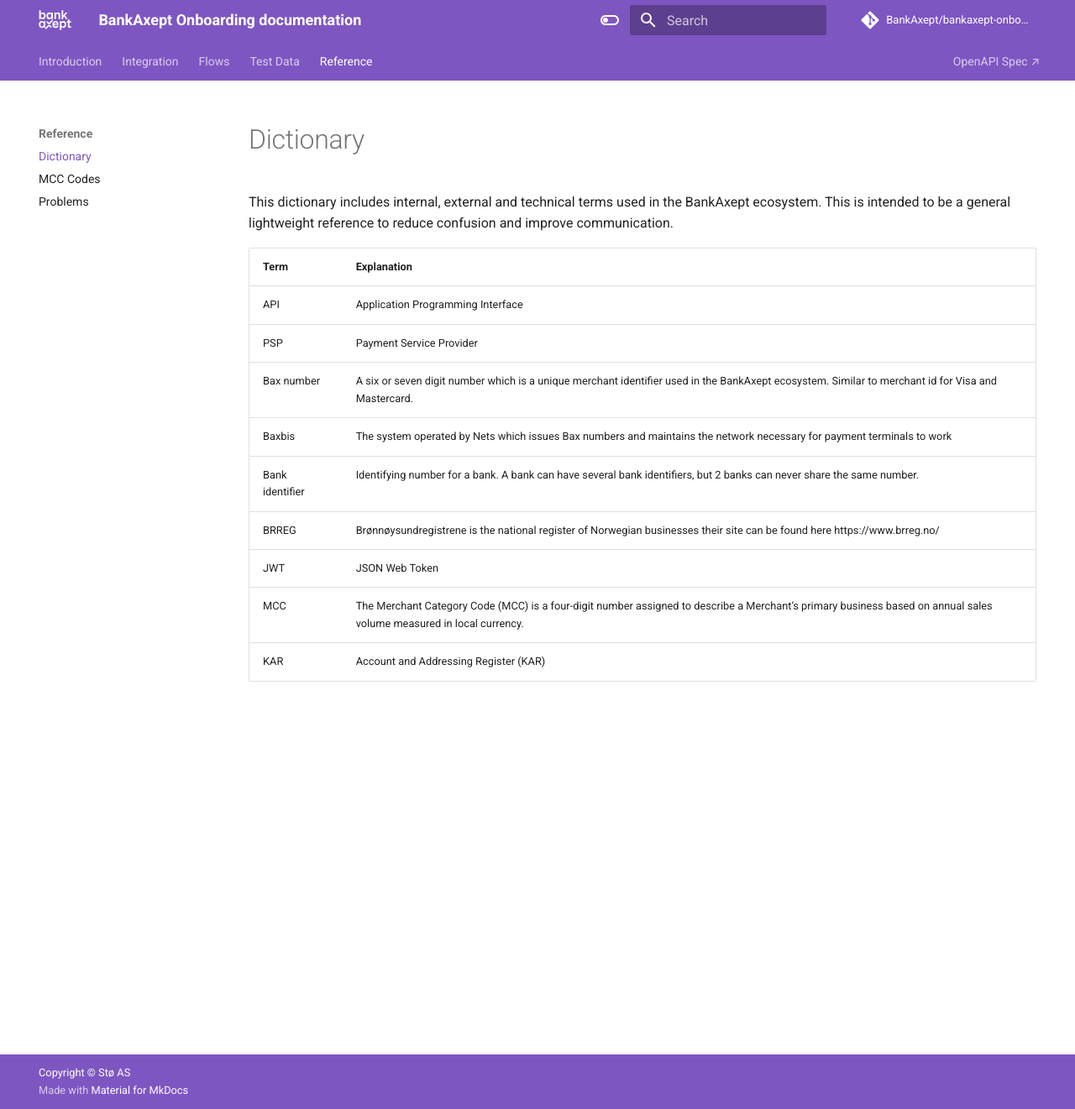
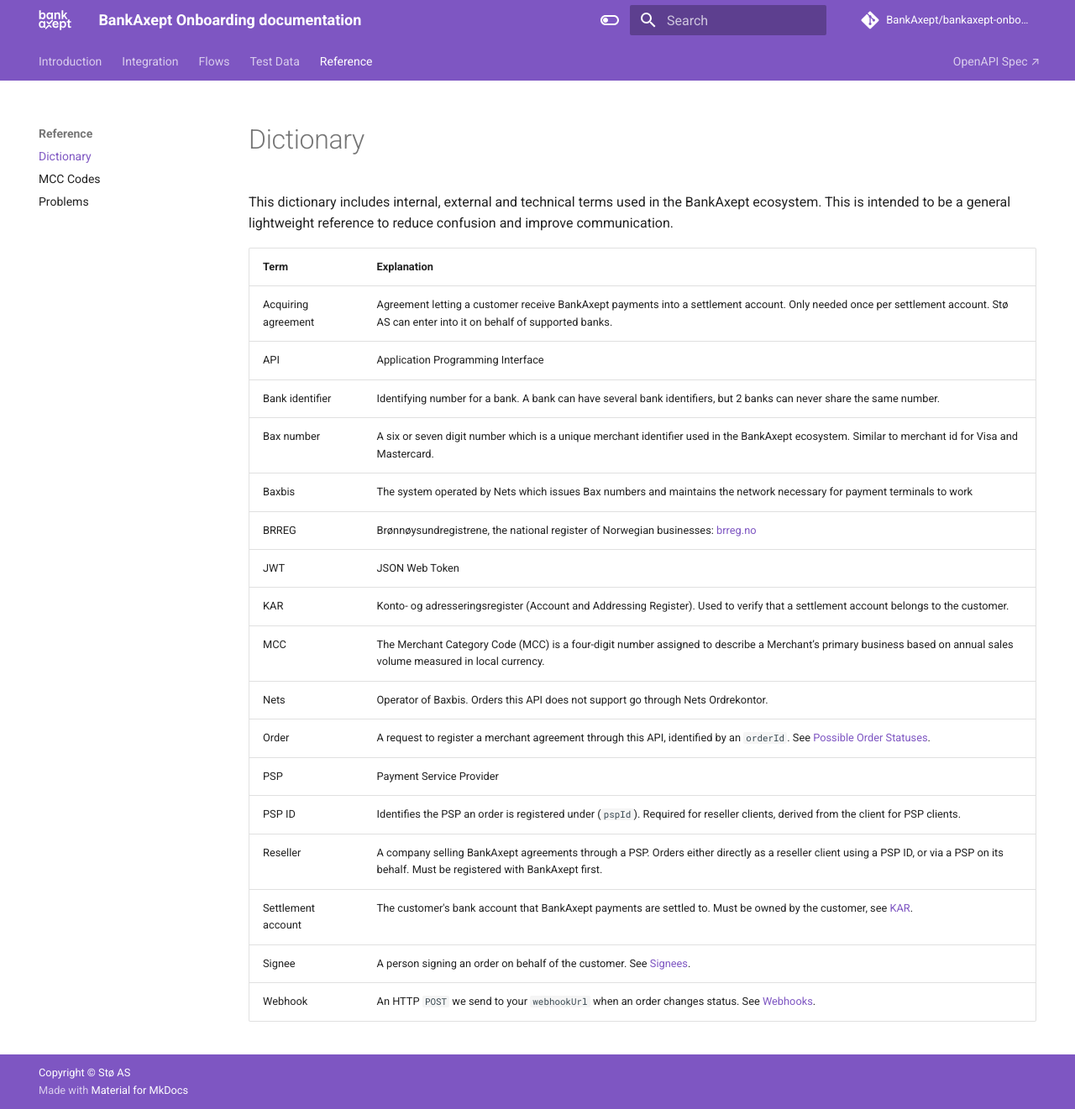
Before and after one commit to BankAxept/bankaxept-onboarding-external-documentation, an MkDocs documentation site: the page built from docs/dictionary.md, in a window 1280 px wide and 1321 px high. Shown: the whole window at 84% size. Built offline with MkDocs 1.6.1 and Material for MkDocs 9.7.7, drawn with Linux system fonts in a browser that asks for light colours; comment, search, counter and statistics services are not loaded.

Commit message:
Dictionary cleanup (#101) (#105)

```diff
--- a/docs/dictionary.md
+++ b/docs/dictionary.md
@@ -3,14 +3,22 @@
 This dictionary includes internal, external and technical terms used in the BankAxept ecosystem.
 This is intended to be a general lightweight reference to reduce confusion and improve communication.
 
-| Term            | Explanation                                                                                                                                                         |
-|-----------------|---------------------------------------------------------------------------------------------------------------------------------------------------------------------|
-| API             | Application Programming Interface                                                                                                                                   |
-| PSP             | Payment Service Provider                                                                                                                                            |
-| Bax number      | A six or seven digit number which is a unique merchant identifier used in the BankAxept ecosystem. Similar to merchant id for Visa and Mastercard.                  |
-| Baxbis          | The system operated by Nets which issues Bax numbers and maintains the network necessary for payment terminals to work                                              |
-| Bank identifier | Identifying number for a bank. A bank can have several bank identifiers, but 2 banks can never share the same number.                                               |
-| BRREG           | Brønnøysundregistrene is the national register of Norwegian businesses their site can be found here https://www.brreg.no/                                           |
-| JWT             | JSON Web Token                                                                                                                                                      |
-| MCC             | The Merchant Category Code (MCC) is a four-digit number assigned to describe a Merchant’s primary business based on annual sales volume measured in local currency. |
-| KAR             | Account and Addressing Register (KAR)                                                                                                                               |
+| Term                                                    | Explanation                                                                                                                                                         |
+|---------------------------------------------------------|---------------------------------------------------------------------------------------------------------------------------------------------------------------------|
+| <span id="acquiring-agreement">Acquiring agreement</span> | Agreement letting a customer receive BankAxept payments into a settlement account. Only needed once per settlement account. Stø AS can enter into it on behalf of supported banks. |
+| <span id="api">API</span>                               | Application Programming Interface                                                                                                                                   |
+| <span id="bank-identifier">Bank identifier</span>       | Identifying number for a bank. A bank can have several bank identifiers, but 2 banks can never share the same number.                                               |
+| <span id="bax-number">Bax number</span>                 | A six or seven digit number which is a unique merchant identifier used in the BankAxept ecosystem. Similar to merchant id for Visa and Mastercard.                  |
+| <span id="baxbis">Baxbis</span>                         | The system operated by Nets which issues Bax numbers and maintains the network necessary for payment terminals to work                                              |
+| <span id="brreg">BRREG</span>                           | Brønnøysundregistrene, the national register of Norwegian businesses: [brreg.no](https://www.brreg.no/)                                                             |
+| <span id="jwt">JWT</span>                               | JSON Web Token                                                                                                                                                      |
+| <span id="kar">KAR</span>                               | Konto- og adresseringsregister (Account and Addressing Register). Used to verify that a settlement account belongs to the customer.                                  |
+| <span id="mcc">MCC</span>                               | The Merchant Category Code (MCC) is a four-digit number assigned to describe a Merchant’s primary business based on annual sales volume measured in local currency. |
+| <span id="nets">Nets</span>                             | Operator of Baxbis. Orders this API does not support go through Nets Ordrekontor.                                                                                   |
+| <span id="order">Order</span>                           | A request to register a merchant agreement through this API, identified by an `orderId`. See [Possible Order Statuses](index.md#possible-order-statuses).           |
+| <span id="psp">PSP</span>                               | Payment Service Provider                                                                                                                                            |
+| <span id="psp-id">PSP ID</span>                         | Identifies the PSP an order is registered under (`pspId`). Required for reseller clients, derived from the client for PSP clients.                                  |
+| <span id="reseller">Reseller</span>                     | A company selling BankAxept agreements through a PSP. Orders either directly as a reseller client using a PSP ID, or via a PSP on its behalf. Must be registered with BankAxept first. |
+| <span id="settlement-account">Settlement account</span> | The customer's bank account that BankAxept payments are settled to. Must be owned by the customer, see [KAR](#kar).                                                 |
+| <span id="signee">Signee</span>                         | A person signing an order on behalf of the customer. See [Signees](test_data.md#signees).                                                                           |
+| <span id="webhook">Webhook</span>                       | An HTTP `POST` we send to your `webhookUrl` when an order changes status. See [Webhooks](webhooks.md).                                                              |
```
Also changed, not shown: docs/index.md (+5 -5 lines), docs/problems.md (+1 -1 lines), docs/test_data.md (+6 -6 lines), docs/test_flows.md (+2 -2 lines).
